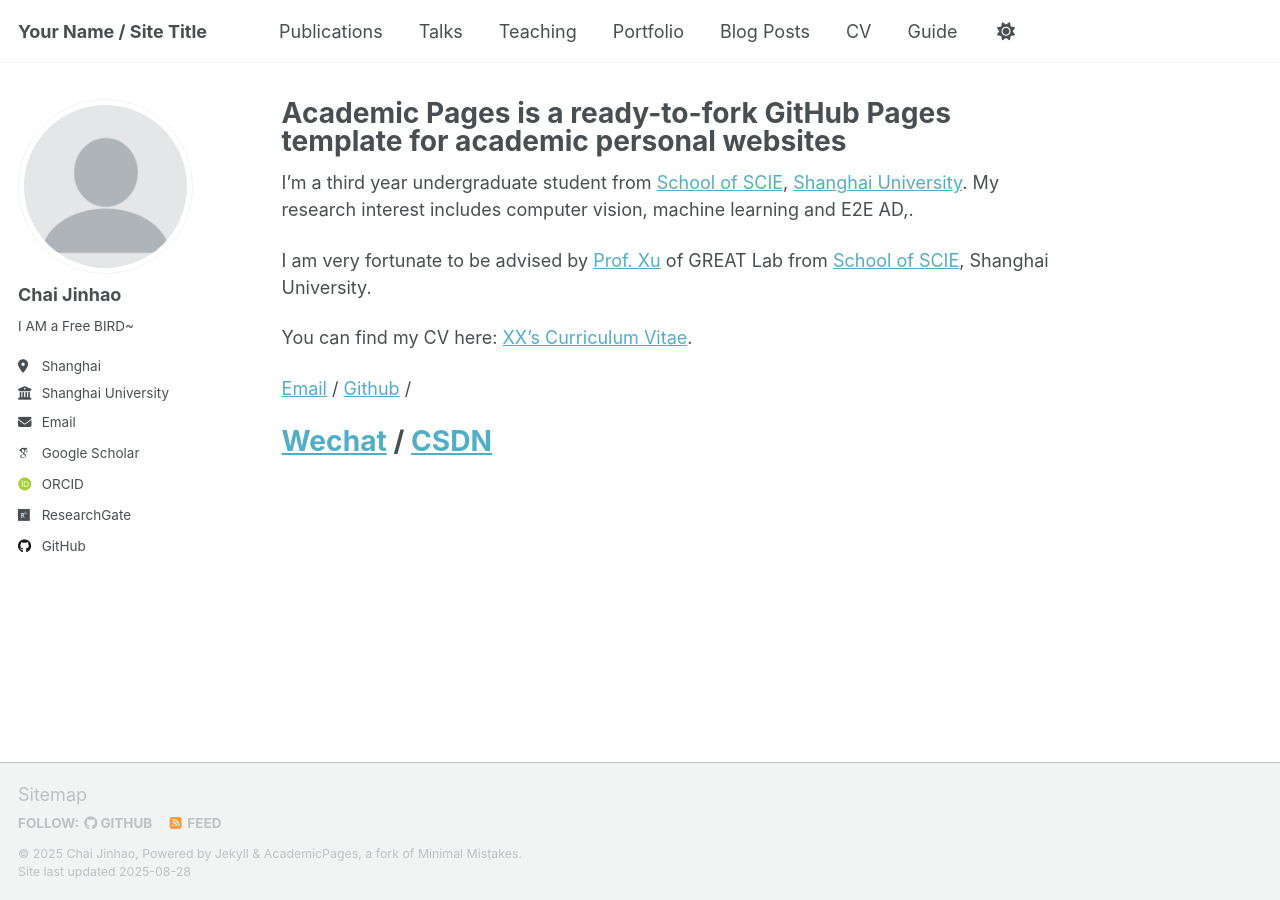
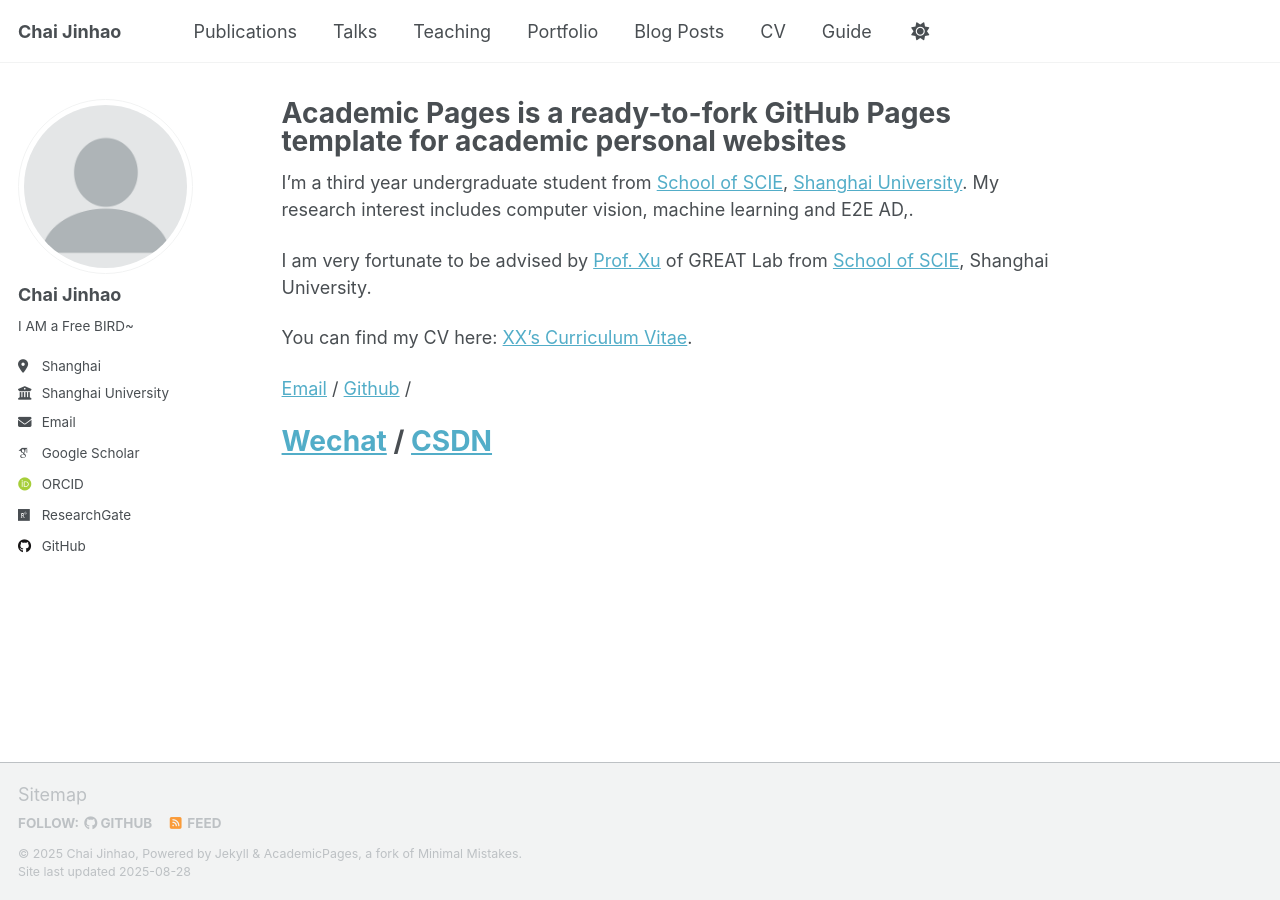
Before and after one commit to ChaiJohn216/ChaiJohn.giuhub.io, a Jekyll site: the page built from _pages/about.md, in a window 1280 px wide. Built offline with Jekyll 4.4.1, drawn with Linux system fonts in a browser that asks for light colours; some web fonts are replaced; a script that is not in the unit is left out.

Commit message:
Update _config.yml

```diff
--- a/_config.yml
+++ b/_config.yml
@@ -9,7 +9,7 @@
 # Basic Site Settings
 locale                   : "en-US"
 site_theme               : "default" # Currently available options are "default", "air"
-title                    : "Your Name / Site Title"
+title                    : "Chai Jinhao"
 title_separator          : "-"
 name                     : &name "Chai Jinhao"
 description              : &description "personal description"
@@ -47,7 +47,7 @@ author:
   bitbucket        : # Username - Update with your username on the site
   codepen          : # Username
   dribbble         : # Username
-  github           : "ChaiJohn"
+  github           : "ChaiJohn216"
   kaggle           : # Username
   stackoverflow    : # User number or user number and name (i.e., use "1" or "1/jeff-atwood")
 
```
